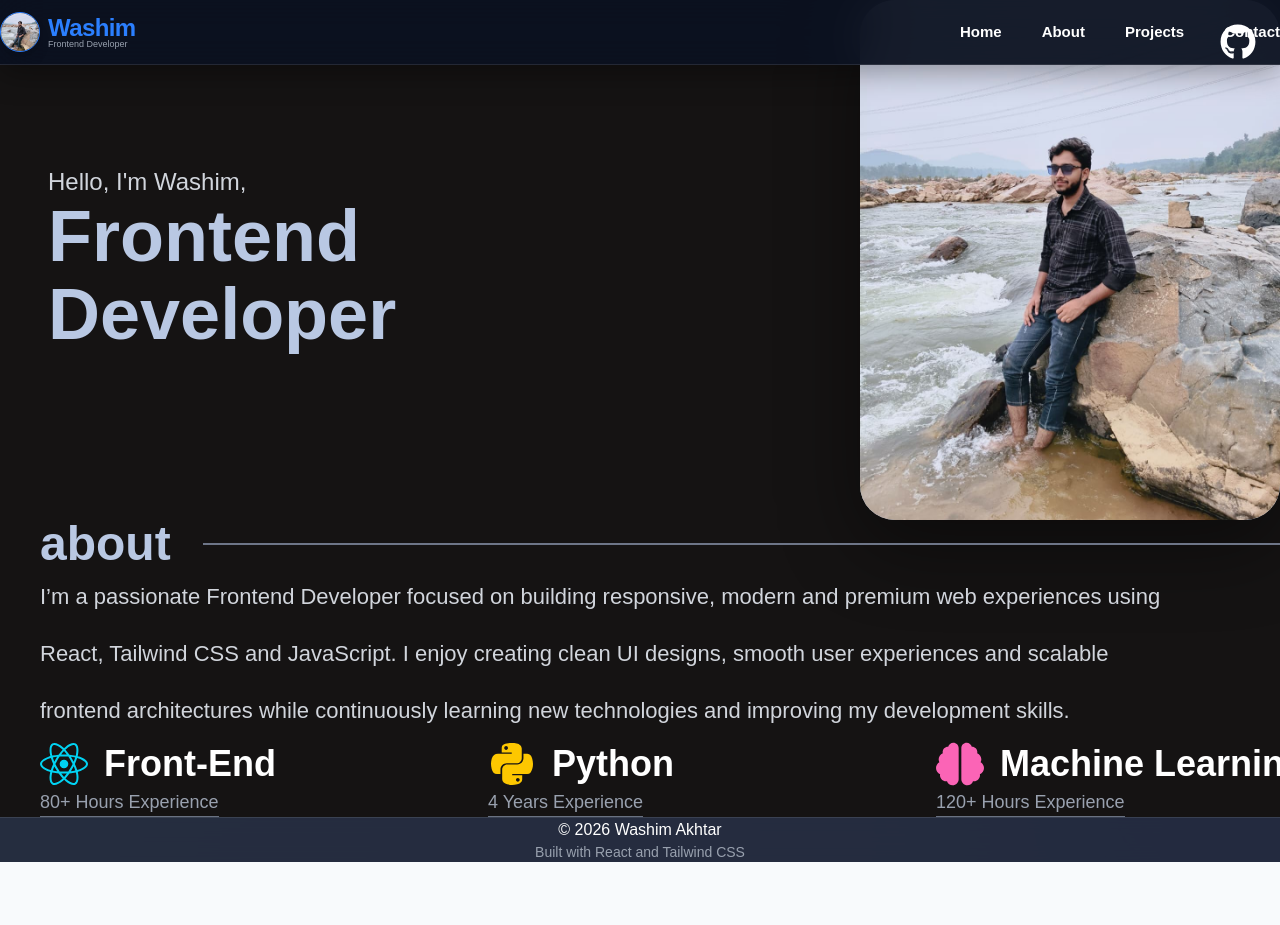
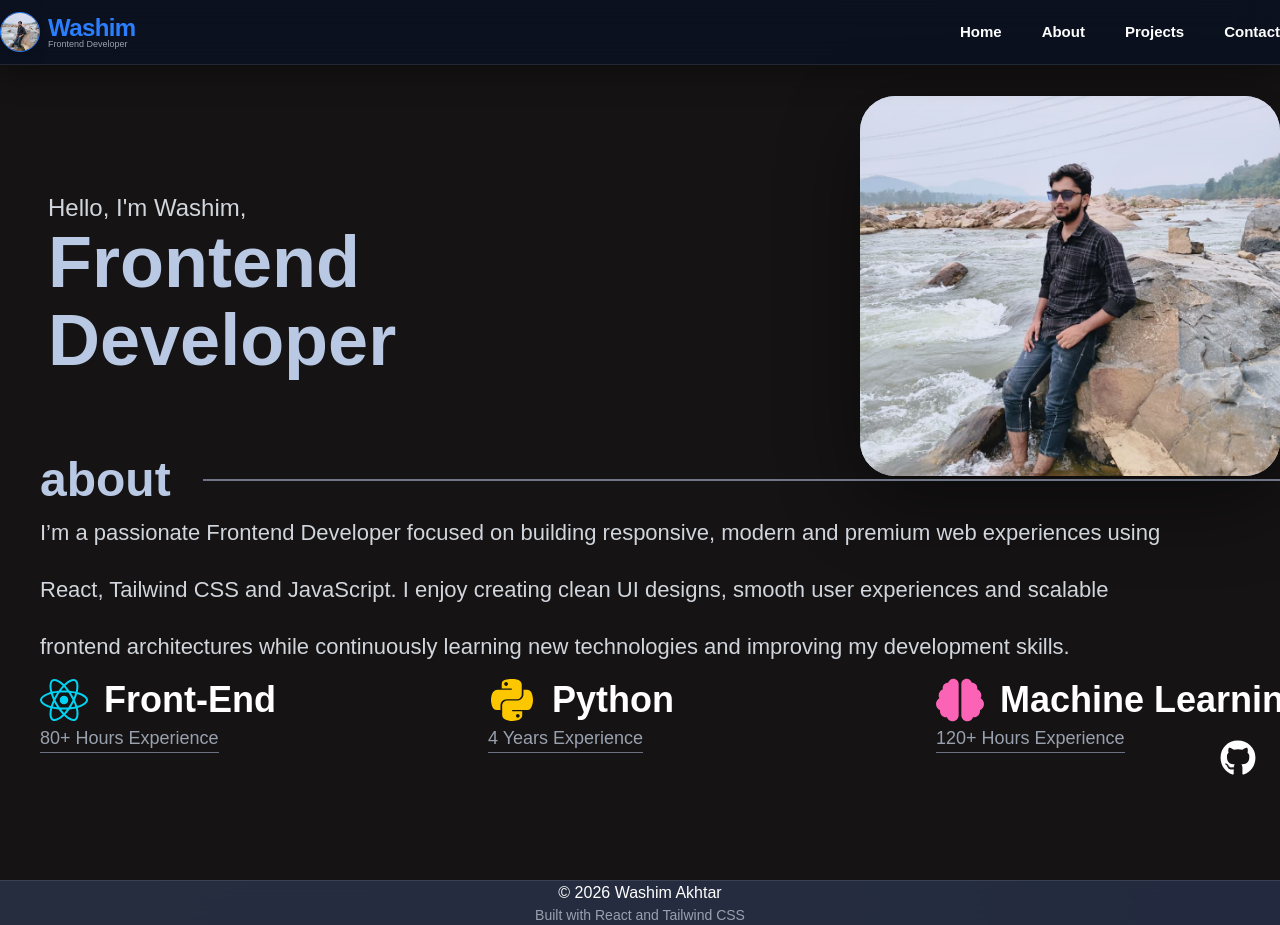
Before and after one commit to Washimakhtar786/react-portfolio, a React (Vite) app: page /about in a window 1280 px wide. Before the commit the page ends 862 px from the top, so only its background shows below. Built offline with nearby package versions, Linux system fonts and the light colour scheme.

Commit message:
Fix about page spacing and footer overlap

```diff
--- a/src/pages/About.jsx
+++ b/src/pages/About.jsx
@@ -11,10 +11,10 @@ function About() {
 
   return (
 
-    <section className="min-h-screen bg-[#151313] text-white px-8 md:px-20 py-32 overflow-hidden">
+    <section className="min-h-[110vh] bg-[#151313] text-white px-8 md:px-20 pt-[150px] pb-32 overflow-hidden">
 
       {/* TOP SECTION */}
-      <div className="max-w-7xl mx-auto grid lg:grid-cols-2 gap-24 items-center">
+      <div className="max-w-7xl mx-auto grid lg:grid-cols-2 gap-24 items-center relative top-24">
 
         {/* LEFT */}
         <div className="translate-x-12">
@@ -35,9 +35,9 @@ function About() {
         </div>
 
         {/* RIGHT IMAGE */}
-        <div className="flex justify-center lg:justify-end">
+        <div className="flex justify-center lg:justify-end pt-10">
 
-          <div className="w-[420px] h-[520px] rounded-[35px] overflow-hidden bg-[#B9C8E3] shadow-[0_25px_80px_rgba(0,0,0,0.45)]">
+          <div className="w-[420px] h-[380px] rounded-[35px] overflow-hidden bg-[#B9C8E3] shadow-[0_25px_80px_rgba(0,0,0,0.45)]">
 
             <img
               src={profileImage}
@@ -52,7 +52,7 @@ function About() {
       </div>
 
       {/* ABOUT SECTION */}
-      <div className="max-w-7xl mx-auto mt-20 translate-x-10">
+      <div className="max-w-7xl mx-auto mt-20 translate-x-10 relative top-19">
 
         {/* TITLE */}
         <div className="flex items-center gap-8 mb-10">
@@ -160,7 +160,7 @@ function About() {
         href="https://github.com/Washimakhtar786"
         target="_blank"
         rel="noreferrer"
-        className="fixed top-6 right-6 text-white text-4xl hover:scale-110 transition duration-300 z-50"
+        className="fixed bottom-6 right-6 text-white text-4xl hover:scale-110 transition duration-300 z-40"
       >
 
         <FaGithub />
```
